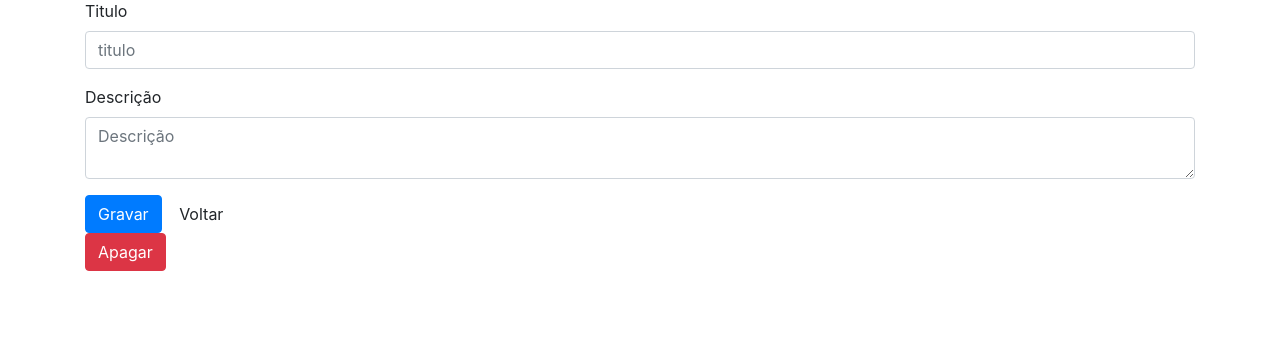
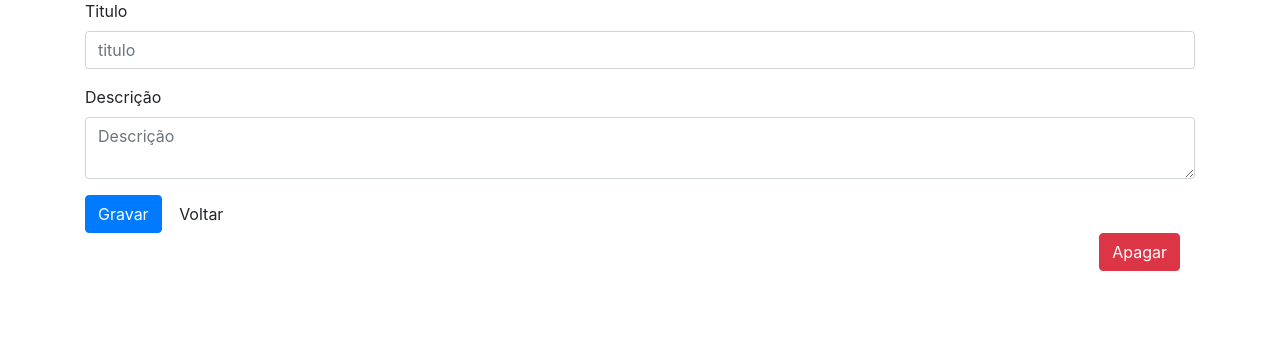
Before and after one commit to MrRobotProgrammer/fundamentos_symfony, a Symfony app: template templates/task/edit.html.twig in a window 1280 px wide. Shown: the part 113-451 px from the top of the page. Run offline with Twig, Linux system fonts and the light colour scheme; the template is opened without the code that fills it, so the values that code supplies are empty; some libraries are stand-ins or nearby versions.

Commit message:
Button delete for right

```diff
--- a/templates/task/_delete.html.twig
+++ b/templates/task/_delete.html.twig
@@ -1,4 +1,6 @@
-<form action="{{ path('task_delete', {id: task.id}) }}" method="POST" onsubmit="return confirm('VOcê tem certeza que quer deletar?')">
-    <input type="hidden" name="_method" value="DELETE">
-    <button class="btn btn-danger">Apagar</button>
-</form>
+<div class="col-sm-12 text-right">
+    <form action="{{ path('task_delete', {id: task.id}) }}" method="POST" onsubmit="return confirm('VOcê tem certeza que quer deletar?')">
+        <input type="hidden" name="_method" value="DELETE">
+        <button class="btn btn-danger">Apagar</button>
+    </form>
+</div>
```
